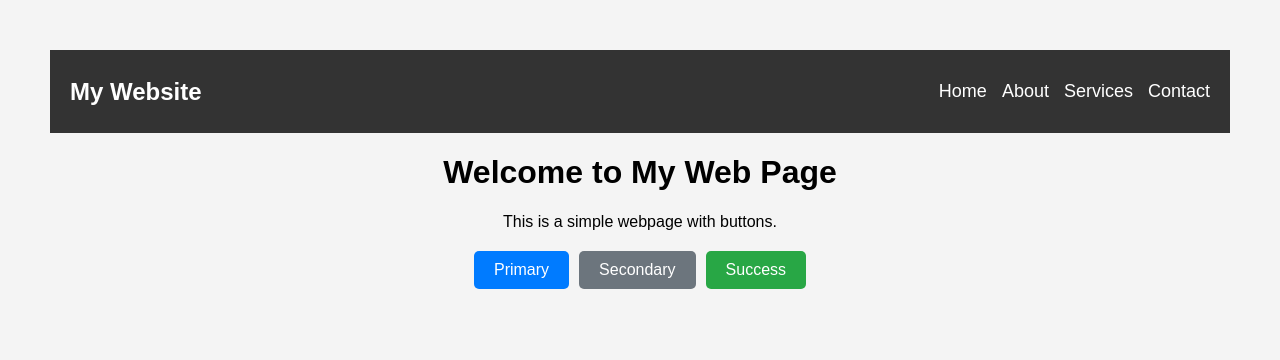
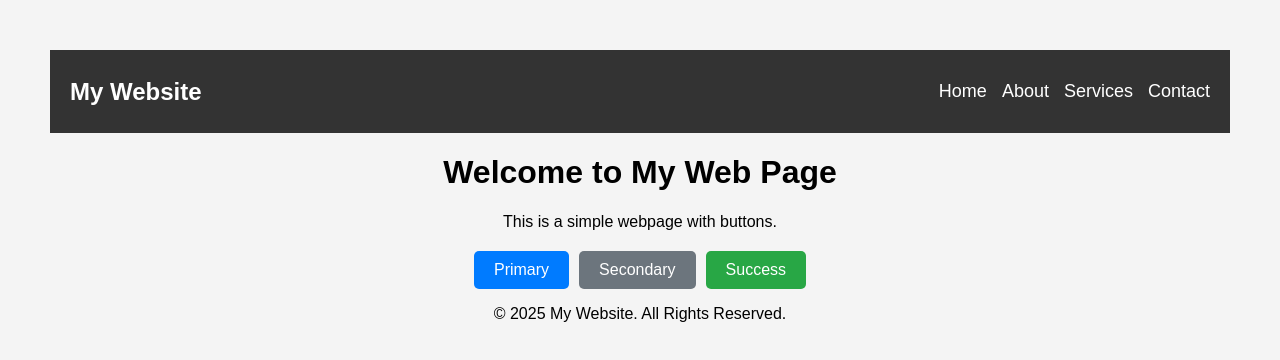
Before and after one commit to harshuuuuuuuu/git-practice, a plain HTML site: page index.html in a window 1280 px wide. Drawn offline with Linux system fonts and the light colour scheme.

Commit message:
Addedd footer

```diff
--- a/index.html
+++ b/index.html
@@ -27,5 +27,10 @@
         <button class="btn btn-secondary">Secondary</button>
         <button class="btn btn-success">Success</button>
     </div>
+
+    <!-- Footer Section -->
+    <footer class="footer">
+        <p>&copy; 2025 My Website. All Rights Reserved.</p>
+    </footer>
 </body>
 </html>
```
